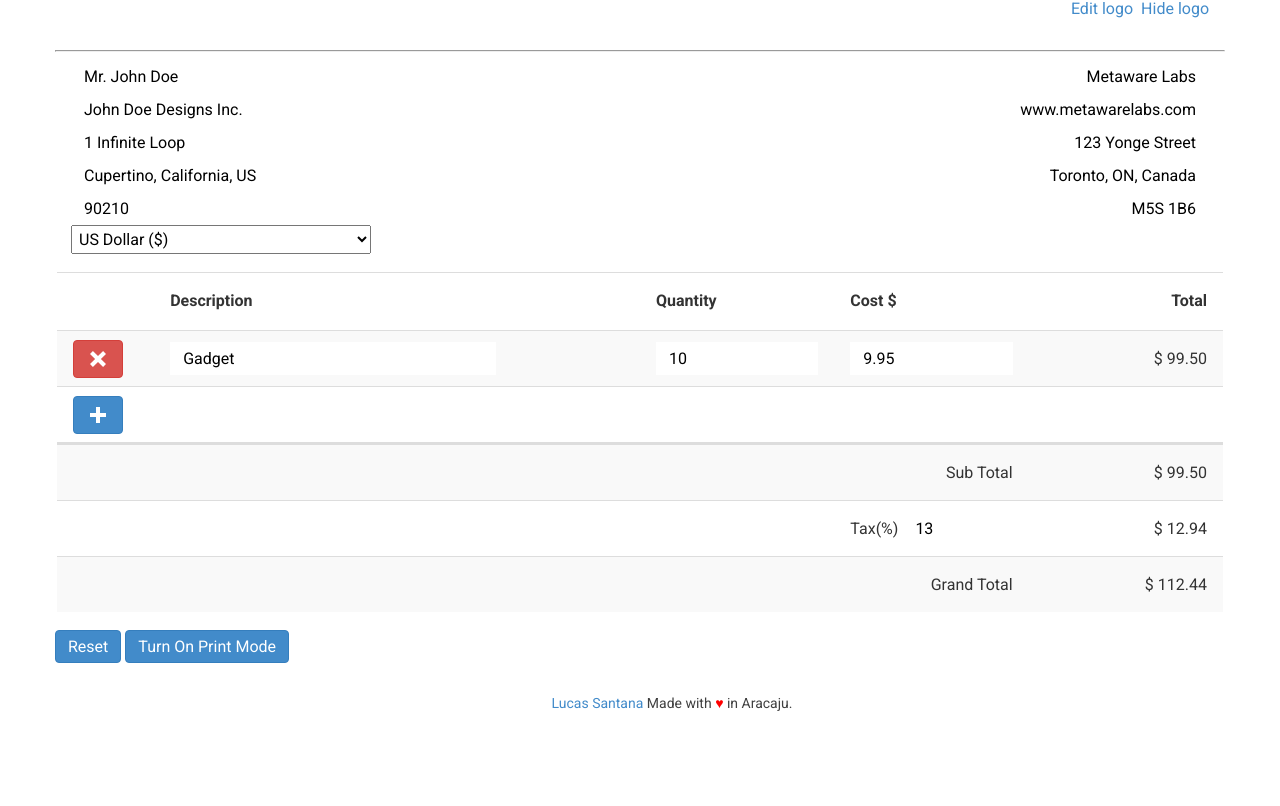
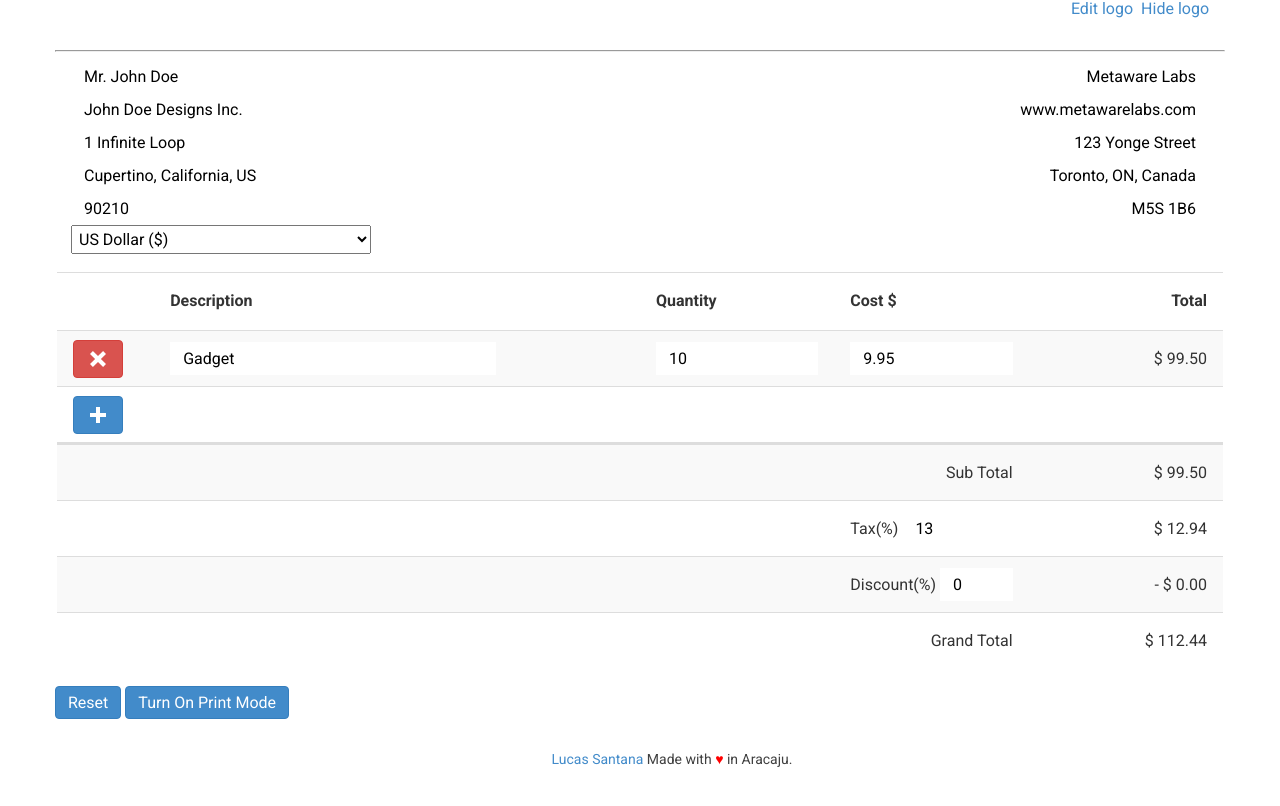
Before and after one commit to lucassantoli/react-invoice, a React (Create React App) app: page / in a window 1280 px wide. Shown: the part 316-1122 px from the top of the page. Before the commit the page ends 1091 px from the top, so only its background shows below. Built offline with nearby package versions, Linux system fonts and the light colour scheme.

Commit message:
Adding discount feature

```diff
--- a/src/App.tsx
+++ b/src/App.tsx
@@ -62,6 +62,12 @@ const invoiceTaxState = atom({
   key: "tax",
   default: "13",
   effects: [localStorageEffect("invoiceTaxState")],
+});
+
+const invoiceDiscountState = atom({
+  key: "discount",
+  default: "0",
+  effects: [localStorageEffect("invoiceDiscountState")],
 });
 
 const invoiceImageState = atom({
@@ -130,6 +136,13 @@ function App() {
     setInvoiceTax(() => tax);
   };
 
+  const invoiceDiscount = useRecoilValue(invoiceDiscountState);
+  const setInvoiceDiscount = useSetRecoilState(invoiceDiscountState);
+  const resetInvoiceDiscount = useResetRecoilState(invoiceDiscountState);
+  const handleChangeInvoiceDiscount = (discount: any) => {
+    setInvoiceDiscount(() => discount);
+  };
+
   const invoiceCurrency = useRecoilValue(invoiceCurrencyState);
   const setInvoiceCurrency = useSetRecoilState(invoiceCurrencyState);
   const resetInvoiceCurrency = useResetRecoilState(invoiceCurrencyState);
@@ -155,6 +168,7 @@ function App() {
     resetInvoiceCurrency();
     resetInvoiceContent();
     resetInvoiceTax();
+    resetInvoiceDiscount();
     resetInvoiceNumber();
     resetInvoiceImage();
   };
@@ -195,6 +209,8 @@ function App() {
             contentCallback={handleChangeInvoiceContent}
             tax={invoiceTax}
             taxCallback={handleChangeInvoiceTax}
+            discount={invoiceDiscount}
+            discountCallback={handleChangeInvoiceDiscount}
             printMode={printMode}
             currency={currencies.find(
               (currency) => currency.value === invoiceCurrency
--- a/src/components/organisms/Table/index.tsx
+++ b/src/components/organisms/Table/index.tsx
@@ -18,6 +18,8 @@ interface TableProps {
   contentCallback: Function;
   tax: string;
   taxCallback: Function;
+  discount: string;
+  discountCallback: Function;
   printMode: boolean;
   currency:
     | {
@@ -35,6 +37,8 @@ const Table: FC<TableProps> = ({
   contentCallback,
   tax,
   taxCallback,
+  discount,
+  discountCallback,
   printMode,
   currency,
 }) => {
@@ -47,6 +51,10 @@ const Table: FC<TableProps> = ({
 
   const handleTaxChange = (tax: any) => {
     taxCallback(tax.target.value);
+  };
+
+  const handleDiscountChange = (discount: any) => {
+    discountCallback(discount.target.value);
   };
 
   const handleAddNewRow = () => {
@@ -68,10 +76,19 @@ const Table: FC<TableProps> = ({
     );
   };
 
+  const calculateDiscount = () => {
+    return (
+      parseFloat(discount) *
+      0.01 *
+      content.reduce((prev, curr) => prev + curr.qty * curr.cost, 0)
+    );
+  };
+
   const calculateTotal = () => {
     return (
       content.reduce((prev, curr) => prev + curr.qty * curr.cost, 0) +
-      calculateTax()
+      calculateTax() -
+      calculateDiscount()
     );
   };
 
@@ -197,6 +214,29 @@ const Table: FC<TableProps> = ({
           <TableData></TableData>
           <TableData></TableData>
           <TableData></TableData>
+          <TableData className="align-right">
+            <Label htmlFor="discount-input">Discount(%)&nbsp;</Label>
+            <Input
+              type="number"
+              id="discount-input"
+              value={discount.toString()}
+              onChange={handleDiscountChange}
+            ></Input>
+            <span className="print">{discount}</span>
+          </TableData>
+          <TableData className="align-right">
+            {"- " +
+              formatMoney(
+                calculateDiscount(),
+                currency ? currency.symbol : "$"
+              )}
+          </TableData>
+        </TableRow>
+
+        <TableRow columnTemplateGrid={columnTemplateGrid}>
+          <TableData></TableData>
+          <TableData></TableData>
+          <TableData></TableData>
           <TableData className="align-right">Grand Total</TableData>
           <TableData className="align-right">
             {formatMoney(calculateTotal(), currency ? currency.symbol : "$")}
```
